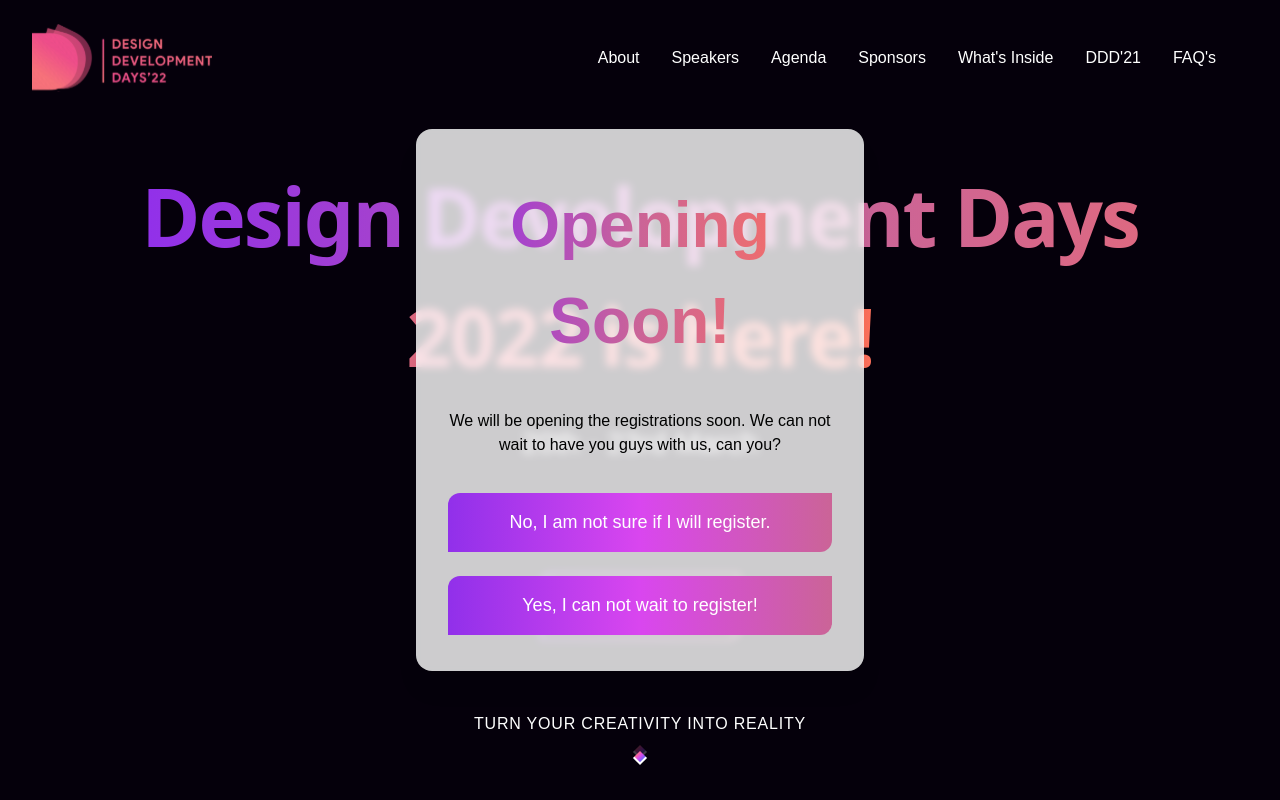
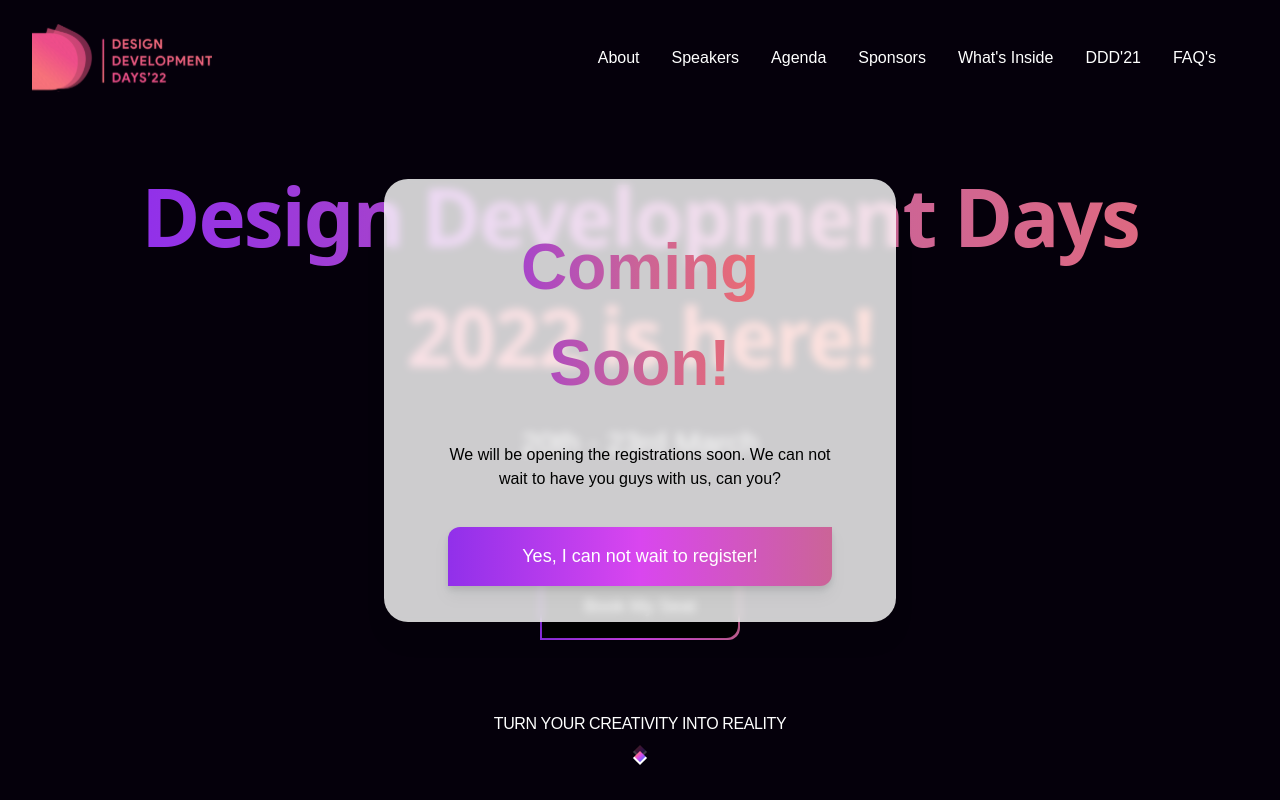
Before and after one commit to Dexignare/dexignare-fontend, a React (Create React App) app: page / in a window 1280 px wide. Both pictures are taken after a click on the button "Book My Seat". Built offline with nearby package versions, Linux system fonts and the light colour scheme.

Commit message:
update modal

```diff
--- a/src/components/Hero/index.js
+++ b/src/components/Hero/index.js
@@ -16,7 +16,7 @@ const Hero = () => {
           <ModalButton text='Book My Seat' />
         </div>
       </div>
-      <p class='text-white font-thin uppercase font-montserrat tracking-wider text-center absolute bottom-16 right-0 left-0 px-4'>
+      <p class='text-white font-medium uppercase font-montserrat tracking-tight hover:tracking-widest text-center absolute bottom-16 right-0 left-0 px-4 transition ease-in-out delay-250 duration-300'>
         Turn your Creativity into reality
       </p>
       <ScrollButton />
--- a/src/components/ModalButton/index.js
+++ b/src/components/ModalButton/index.js
@@ -1,9 +1,9 @@
 import { Dialog, Transition } from '@headlessui/react'
 import { Fragment, useState } from 'react'
-import Button from "../Button/index";
+// import Button from "../Button/index";
 
 const ModalButton = ({ text }) => {
-  let [isOpen, setIsOpen] = useState(false)
+  const [isOpen, setIsOpen] = useState(false)
 
   function closeModal() {
     setIsOpen(false)
@@ -12,15 +12,16 @@ const ModalButton = ({ text }) => {
   function openModal() {
     setIsOpen(true)
   }
+
   return (
     <>
-    <div className='mt-5 sm:mt-8 sm:flex justify-center'>
-      <div className='p-0.5 bg-gradient-to-l from-magenta-500 via-fuchsia-500 to-violet-500 rounded-tl-xl rounded-br-xl'>
+      <div className='mt-5 sm:mt-8 sm:flex justify-center '>
+        <div className='transition ease-in-out delay-150 hover:scale-110 duration-300 p-0.5 bg-gradient-to-l from-magenta-500 via-fuchsia-500 to-violet-500 rounded-tl-xl rounded-br-xl '>
           <div className='rounded-tl-xl rounded-br-xl shadow'>
             <button
               type='button'
               onClick={openModal}
-            className=' w-full bg-black flex items-center justify-center px-12 py-3 border border-transparent text-base font-medium rounded-tl-xl rounded-br-xl text-white border-2 md:py-4 md:text-lg md:px-10 font-montserrat'
+              className='w-full bg-black flex items-center justify-center px-12 py-3 border border-transparent text-base font-medium rounded-tl-xl rounded-br-xl text-white border-2 md:py-4 md:text-lg md:px-10 font-montserrat'
             >
               {text}
             </button>
@@ -30,67 +31,62 @@ const ModalButton = ({ text }) => {
 
       <Transition appear show={isOpen} as={Fragment}>
         <Dialog
-          as="div"
-          className="fixed inset-0 z-10 overflow-y-auto"
+          as='div'
+          className='fixed inset-0 z-10 overflow-y-auto'
           onClose={closeModal}
         >
-          <div className="min-h-screen px-4 text-center">
+          <div className='min-h-screen px-4 text-center'>
             <Transition.Child
               as={Fragment}
-              enter="ease-out duration-300"
-              enterFrom="opacity-0"
-              enterTo="opacity-100"
-              leave="ease-in duration-200"
-              leaveFrom="opacity-100"
-              leaveTo="opacity-0"
+              enter='ease-out duration-300'
+              enterFrom='opacity-0'
+              enterTo='opacity-100'
+              leave='ease-in duration-200'
+              leaveFrom='opacity-100'
+              leaveTo='opacity-0'
             >
-              <Dialog.Overlay className="fixed inset-0" />
+              <Dialog.Overlay className='fixed inset-0' />
             </Transition.Child>
 
             {/* This element is to trick the browser into centering the modal contents. */}
             <span
-              className="inline-block h-screen align-middle"
-              aria-hidden="true"
+              className='inline-block h-screen align-middle'
+              aria-hidden='true'
             >
               &#8203;
             </span>
             <Transition.Child
               as={Fragment}
-              enter="ease-out duration-300"
-              enterFrom="opacity-0 scale-95"
-              enterTo="opacity-100 scale-100"
-              leave="ease-in duration-200"
-              leaveFrom="opacity-100 scale-100"
-              leaveTo="opacity-0 scale-95"
+              enter='ease-out duration-300'
+              enterFrom='opacity-0 scale-95'
+              enterTo='opacity-100 scale-100'
+              leave='ease-in duration-200'
+              leaveFrom='opacity-100 scale-100'
+              leaveTo='opacity-0 scale-95'
             >
-              <div className="inline-block text-center w-full max-w-md p-8 py-4 my-8 overflow-hidden text-left align-middle transition-all transform bg-white/80 shadow-xl rounded-2xl backdrop-blur-sm">
+              <div className='inline-block text-center w-full max-w-lg p-8 lg:px-16 py-4 my-8 overflow-hidden align-middle transition-all transform bg-white/80 shadow-xl rounded-3xl backdrop-blur-sm'>
                 <Dialog.Title
-                  as="h3"
-                  className="text-4xl md:text-5xl lg:text-6xl py-8 font-extrabold text-transparent bg-clip-text bg-gradient-to-r from-violet-500 via-magenta-500 to-bittersweet-500 font-montserrat"
+                  as='h3'
+                  className='text-4xl md:text-5xl lg:text-6xl py-6 font-extrabold text-transparent bg-clip-text bg-gradient-to-r from-violet-500 via-magenta-500 to-bittersweet-500 font-montserrat'
                 >
-                  Opening Soon!
+                  Coming Soon!
                 </Dialog.Title>
-                <div className="mt-2">
-                  <p className="text-md text-black font-montserrat">
-                    We will be opening the registrations soon. We can not wait to have you guys with us, can you?
+                <div className='mt-2'>
+                  <p className='text-md text-black font-montserrat'>
+                    We will be opening the registrations soon. We can not wait
+                    to have you guys with us, can you?
                   </p>
                 </div>
 
-                <div className="mb-2 mt-6 justify-evenly">
+                <div className='mb-2 mt-6 justify-evenly'>
                   <button
-                    type="button"
+                    type='button'
                     onClick={closeModal}
-                    className="w-full py-3 bg-gradient-to-l from-magenta-500 via-fuchsia-500 to-violet-500 my-3 text-base font-medium rounded-tl-xl rounded-br-xl text-white md:py-4 md:text-lg md:px-10 font-montserrat"
-                  >
-                    No, I am not sure if I will register.
-                  </button>
-                   <button
-                    type="button"
-                    onClick={closeModal}
-                    className="w-full py-3 bg-gradient-to-l from-magenta-500 via-fuchsia-500 to-violet-500 my-3 text-base font-medium rounded-tl-xl rounded-br-xl text-white md:py-4 md:text-lg md:px-10 font-montserrat"
+                    className='w-full py-3 bg-gradient-to-l from-magenta-500 via-fuchsia-500 to-violet-500 my-3 text-base font-medium rounded-tl-xl rounded-br-xl text-white md:py-4 md:text-lg md:px-10 font-montserrat transition ease-in-out delay-50 drop-shadow-lg hover:drop-shadow-sm duration-100'
                   >
                     Yes, I can not wait to register!
                   </button>
+
                 </div>
               </div>
             </Transition.Child>
--- a/src/components/Navbar/index.js
+++ b/src/components/Navbar/index.js
@@ -1,4 +1,4 @@
-import { Fragment } from 'react'
+import { Fragment, useState } from 'react'
 import { Popover, Transition } from '@headlessui/react'
 import { MenuIcon, XIcon } from '@heroicons/react/outline'
 import { ReactComponent as Logo } from '../../assets/logo.svg'
```
Lines whose indentation alone changed are shown as unchanged.
